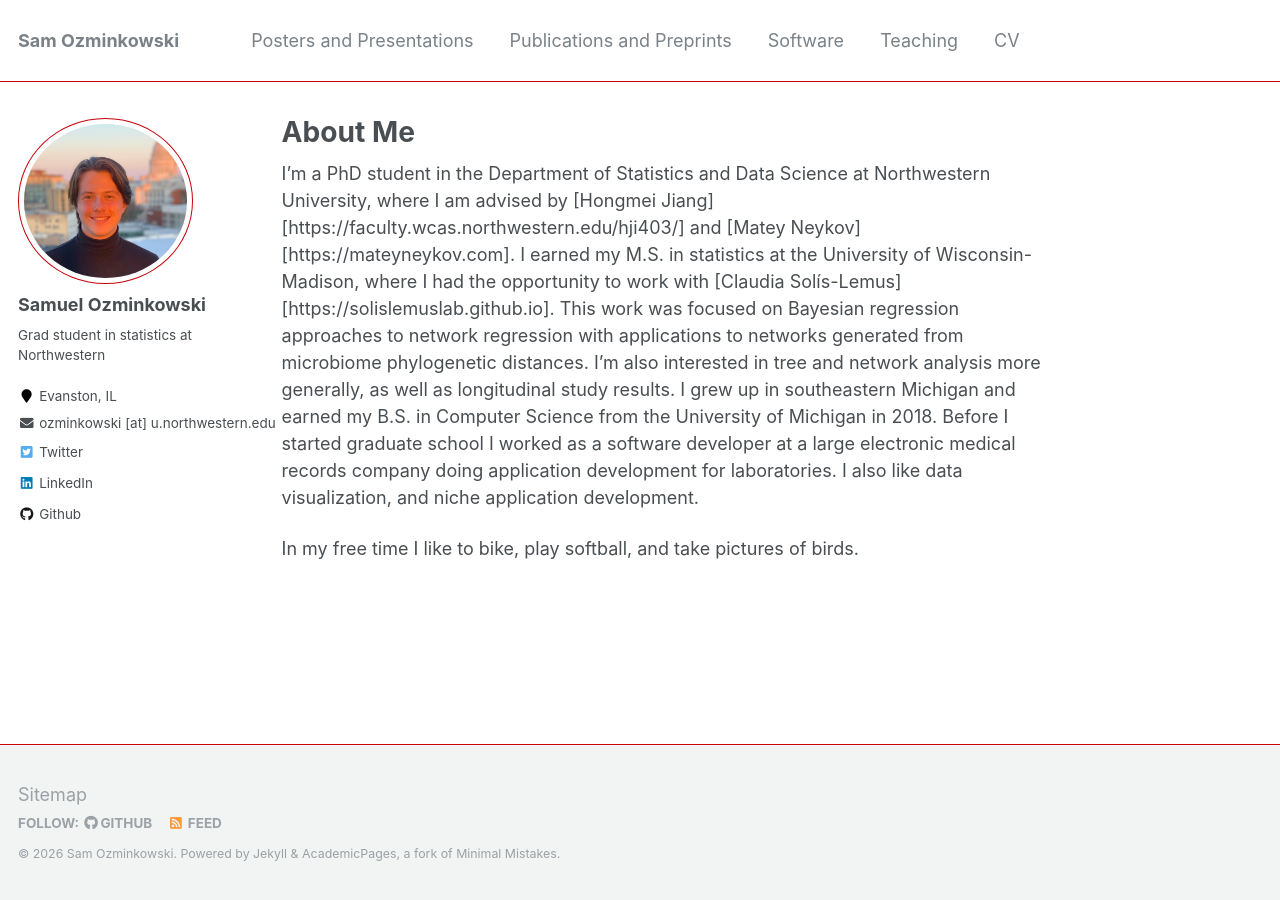
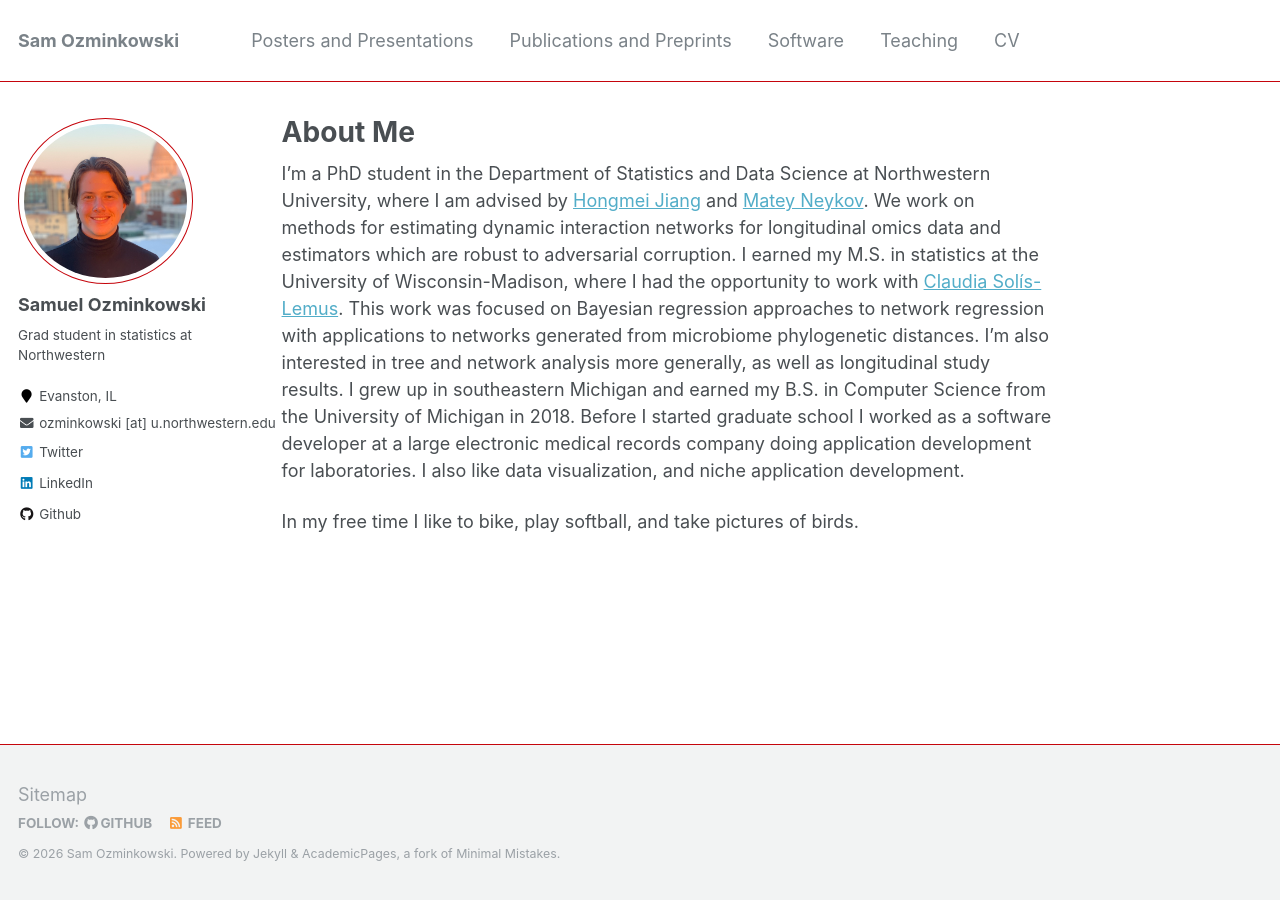
Before and after one commit to samozm/samozm.github.io, a Jekyll site: the page built from _pages/about.md, in a window 1280 px wide. Built offline with Jekyll 4.4.1, drawn with Linux system fonts in a browser that asks for light colours.

Commit message:
fix links, add description of current work

```diff
--- a/_pages/about.md
+++ b/_pages/about.md
@@ -8,7 +8,7 @@ redirect_from:
   - /about.html
 ---
 
-I'm a PhD student in the Department of Statistics and Data Science at Northwestern University, where I am advised by [Hongmei Jiang][https://faculty.wcas.northwestern.edu/hji403/] and [Matey Neykov][https://mateyneykov.com]. I earned my M.S. in statistics at the University of Wisconsin-Madison, where I had the opportunity to work with [Claudia Solís-Lemus][https://solislemuslab.github.io]. This work was focused on Bayesian regression approaches to network regression with applications to networks generated from microbiome phylogenetic distances. I'm also interested in tree and network analysis more generally, as well as longitudinal study results.
+I'm a PhD student in the Department of Statistics and Data Science at Northwestern University, where I am advised by [Hongmei Jiang](https://faculty.wcas.northwestern.edu/hji403/) and [Matey Neykov](https://mateyneykov.com). We work on methods for estimating dynamic interaction networks for longitudinal omics data and estimators which are robust to adversarial corruption. I earned my M.S. in statistics at the University of Wisconsin-Madison, where I had the opportunity to work with [Claudia Solís-Lemus](https://solislemuslab.github.io). This work was focused on Bayesian regression approaches to network regression with applications to networks generated from microbiome phylogenetic distances. I'm also interested in tree and network analysis more generally, as well as longitudinal study results.
 I grew up in southeastern Michigan and earned my B.S. in Computer Science from the University of Michigan in 2018. Before I started graduate school I worked as a software developer at a large electronic medical records company doing application development for laboratories. I also like data visualization, and niche application development.
 
 In my free time I like to bike, play softball, and take pictures of birds.
```
